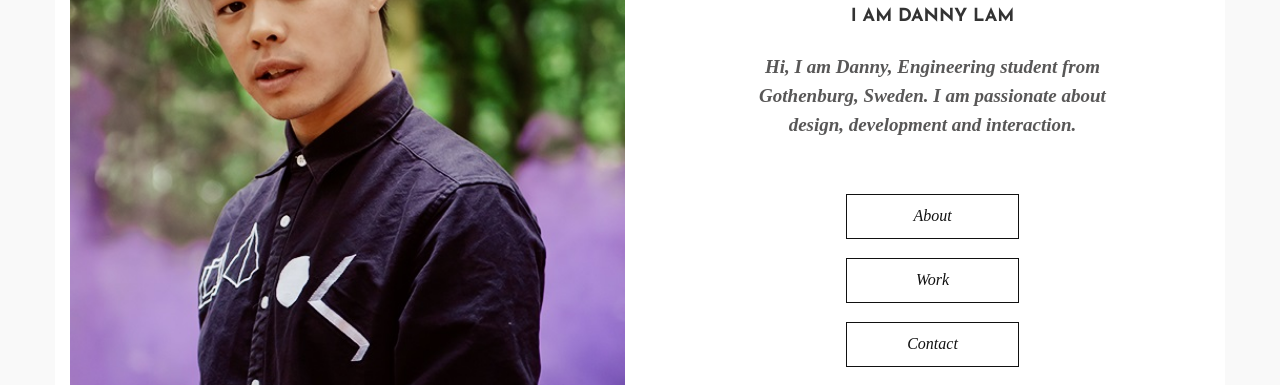
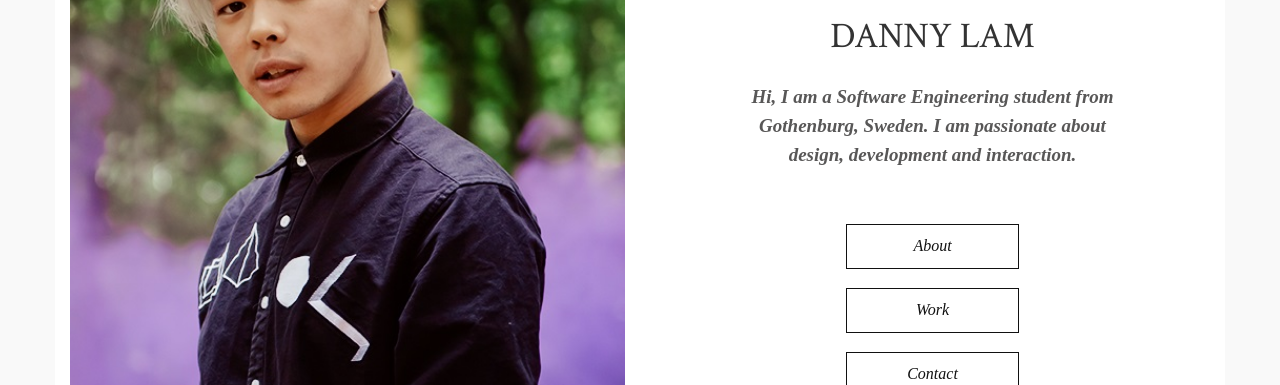
Before and after one commit to dannylam/dannylam.github.io, a plain HTML site: page index.html in a window 1280 px wide. Shown: the part 154-539 px from the top of the page. Drawn offline with nearby package versions, Linux system fonts and the light colour scheme.

Commit message:
header chane

```diff
--- a/index.html
+++ b/index.html
@@ -30,10 +30,10 @@
                     <div id = "index_right" class="col-md-6 text-center right">
                         <div class="logo">
                             <img src="assets/images/logo.png">
-                            <h4>I am Danny Lam</h4>
+                            <h1>Danny Lam</h1>
                         </div>
                         <p class="home-description">
-                            Hi, I am Danny, Engineering student from Gothenburg, Sweden. I am passionate about design, development and interaction.
+                            Hi, I am a Software Engineering student from Gothenburg, Sweden. I am passionate about design, development and interaction.
                         </p>
                         <div class="btn-group-vertical custom_btn animated slideinright">
                             <div id="about" class="btn btn-rabbit">About</div>
```
